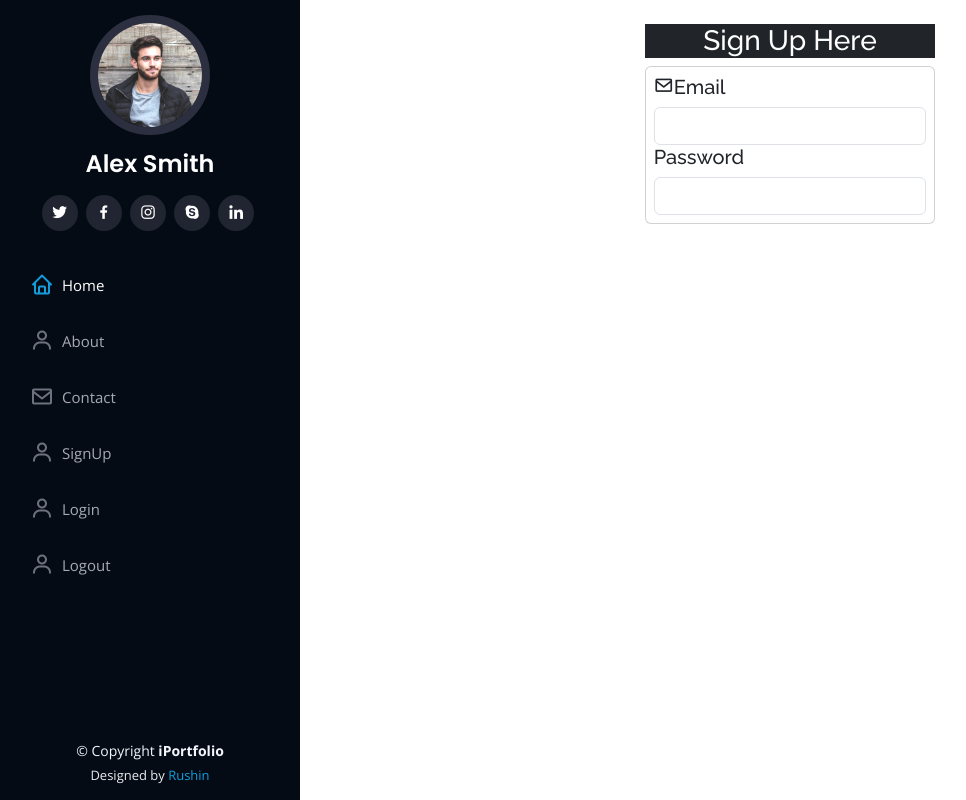
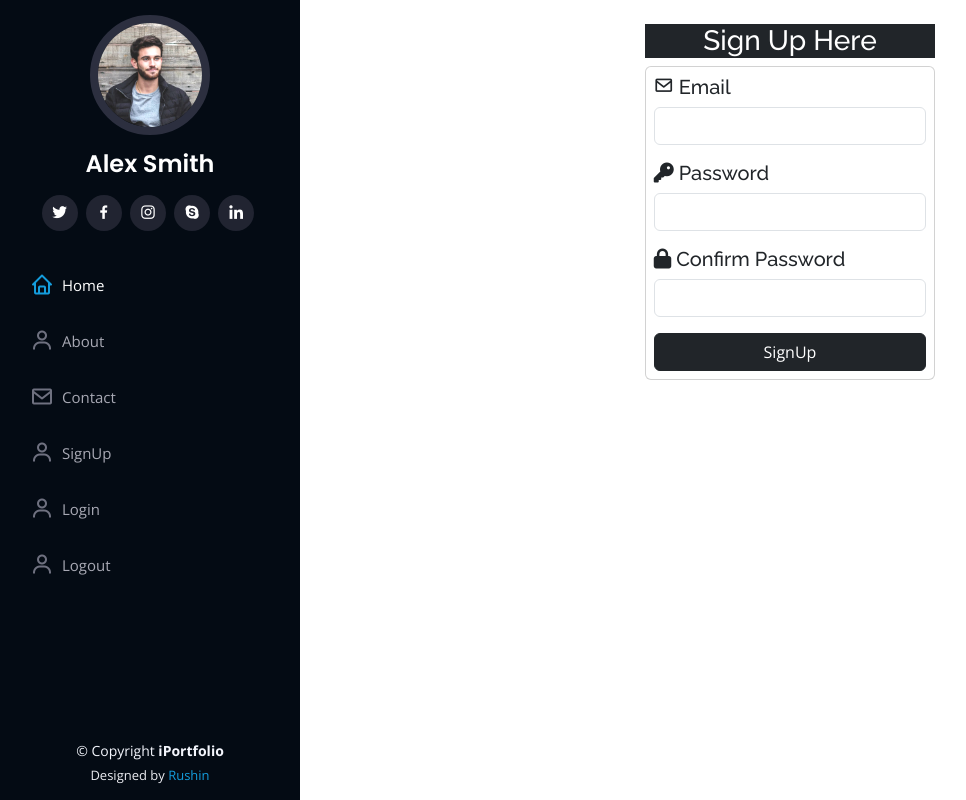
Before and after one commit to Rushin07/Personal_Portfolio, a Django app: page /auth/signup/ in a window 1280 px wide. Shown: the whole page, without its empty margins (0-966 px from the left). Run offline with Django 5.2, Linux system fonts and the light colour scheme; some libraries are stand-ins or nearby versions.

Commit message:
sign up continued

```diff
--- a/PerPort/templates/base.html
+++ b/PerPort/templates/base.html
@@ -19,9 +19,7 @@
   <link href="https://fonts.googleapis.com/css?family=Open+Sans:300,300i,400,400i,600,600i,700,700i|Raleway:300,300i,400,400i,500,500i,600,600i,700,700i|Poppins:300,300i,400,400i,500,500i,600,600i,700,700i" rel="stylesheet">
 
   <!-- Vendor CSS Files -->
-  {% block stylecss %}
 
-  {% endblock stylecss %}
   <link href="{% static 'assets/vendor/aos/aos.css' %}" rel="stylesheet">
   <link href="{% static 'assets/vendor/bootstrap/css/bootstrap.min.css' %}" rel="stylesheet">
   <link href="{% static 'assets/vendor/bootstrap-icons/bootstrap-icons.css' %}" rel="stylesheet">
@@ -31,7 +29,9 @@
 
   <!-- Template Main CSS File -->
   <link href="{% static 'assets/css/style.css' %}" rel="stylesheet">
+{% block stylecss %}
 
+{% endblock stylecss %}
 </head>
 
 <body>
@@ -81,7 +81,6 @@
 
     {% endblock body %}
 
-
   <!-- ======= Footer ======= -->
   <footer id="footer">
     <div class="container">
--- a/PerPort/templates/signup.html
+++ b/PerPort/templates/signup.html
@@ -1,7 +1,10 @@
 {% extends "base.html" %}
 
-{% block title %} Sign in {% endblock title %}
-
+{% block title %} Sign Up {% endblock title %}
+{% block stylecss %}
+<link rel="stylesheet" href="https://cdnjs.cloudflare.com/ajax/libs/font-awesome/6.5.1/css/all.min.css" integrity="sha512-DTOQO9RWCH3ppGqcWaEA1BIZOC6xxalwEsw9c2QQeAIftl+Vegovlnee1c9QX4TctnWMn13TZye+giMm8e2LwA=="
+crossorigin="anonymous" referrerpolicy="no-referrer" />
+{% endblock stylecss %}
 {% block body %}
 <div class="container mt-4">
     <div class="row">
@@ -9,15 +12,25 @@
         <div class="col-md-4">
 <h3 class="text-white bg-dark text-center p- 3">Sign Up Here</h3>
 <div class="card p-2">
+<form action="" method="post">{% csrf_token %}
     <div class="form-group">
-      <h5><span><i class="bx bx-envelope"></i>Email</label></span></h5>
-       <input type="text" class="form-control">
+      <h5><span><i class="bx bx-envelope"></i> Email</label></span></h5>
+       <input type="text" class="form-control mb-3">
     </div>
+
     <div class="form-group">
-        <h5><span><i class="bx bx-password"></i>Password</label></span></h5>
-         <input type="text" class="form-control">
+        <h5><span><i class="fas fa-key"></i> Password</label></span></h5>
+         <input type="password" class="form-control mb-3">
+      </div>
+    <div class="form-group">
+        <h5><span><i class="fas fa-lock"></i> Confirm Password</label></span></h5>
+         <input type="password" class="form-control mb-3">
+      </div>
+    <div class="d-grid gap-2">
+    <button class="btn btn-dark" type="submit">SignUp</button>
+</form>
+</div>
 
-      </div>
 </div>
 </div>
 <div class="col-md-4"></div>
```
